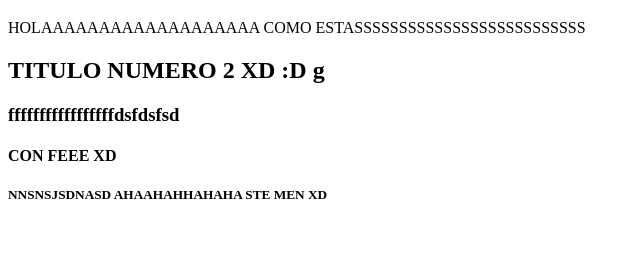
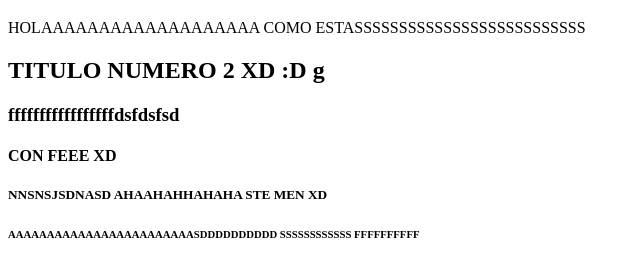
Before and after one commit to RonaldoTomaylla7/miprimer-repositorio, a plain HTML site: page index.html in a window 1280 px wide. Shown: the part 61-338 px from the top of the page, without its empty margins (0-640 px from the left). Drawn offline with Linux system fonts and the light colour scheme.

Commit message:
la ultima xd

```diff
--- a/index.html
+++ b/index.html
@@ -13,5 +13,6 @@
     <h3> fffffffffffffffffdsfdsfsd </h3>
     <h4> CON FEEE XD </h4>
     <h5>NNSNSJSDNASD AHAAHAHHAHAHA STE MEN XD </h5>
+    <h6> AAAAAAAAAAAAAAAAAAAAAAAASDDDDDDDDDD         SSSSSSSSSSSS      FFFFFFFFFF </h6>
 </body>
 </html>
```
